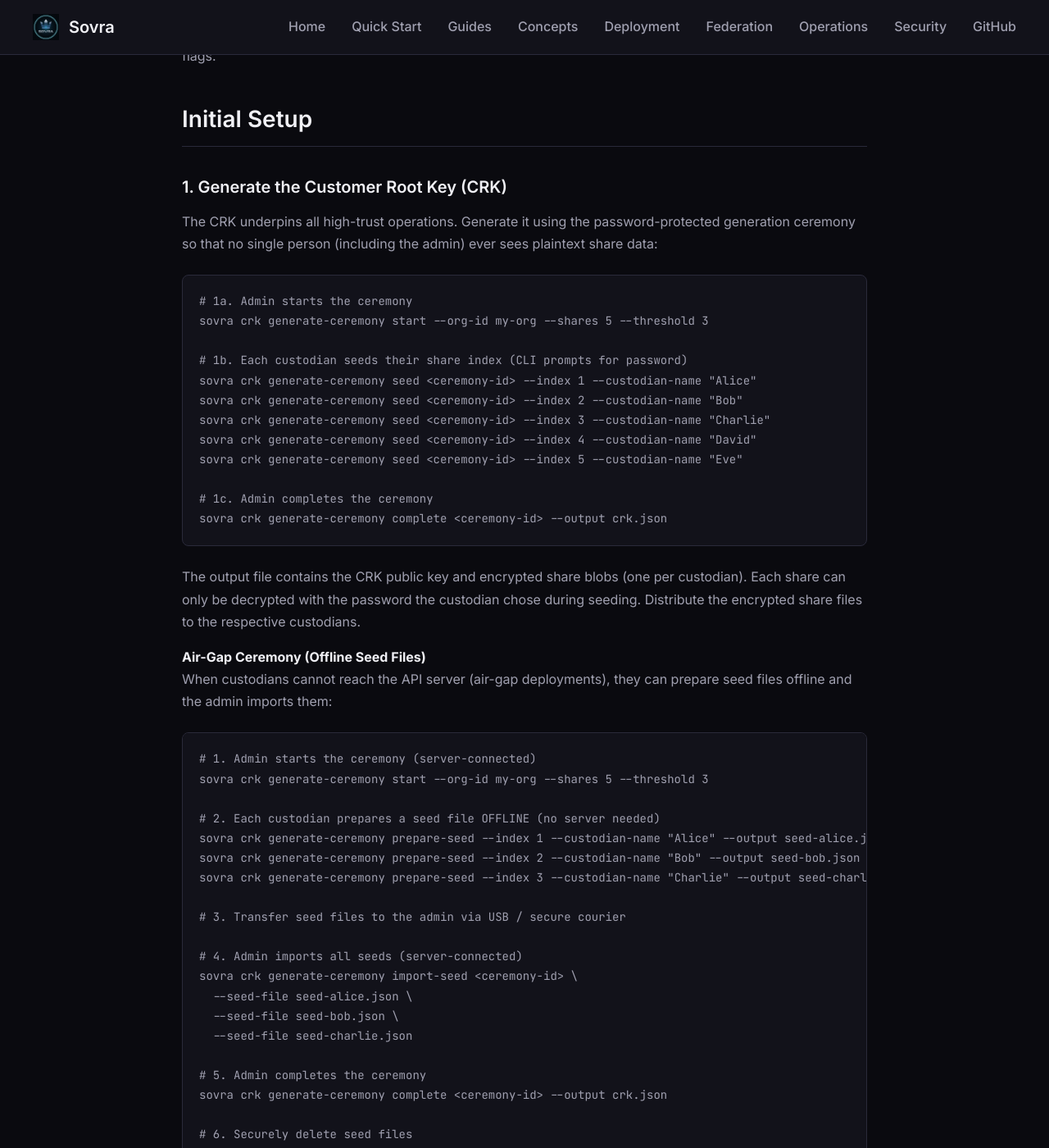
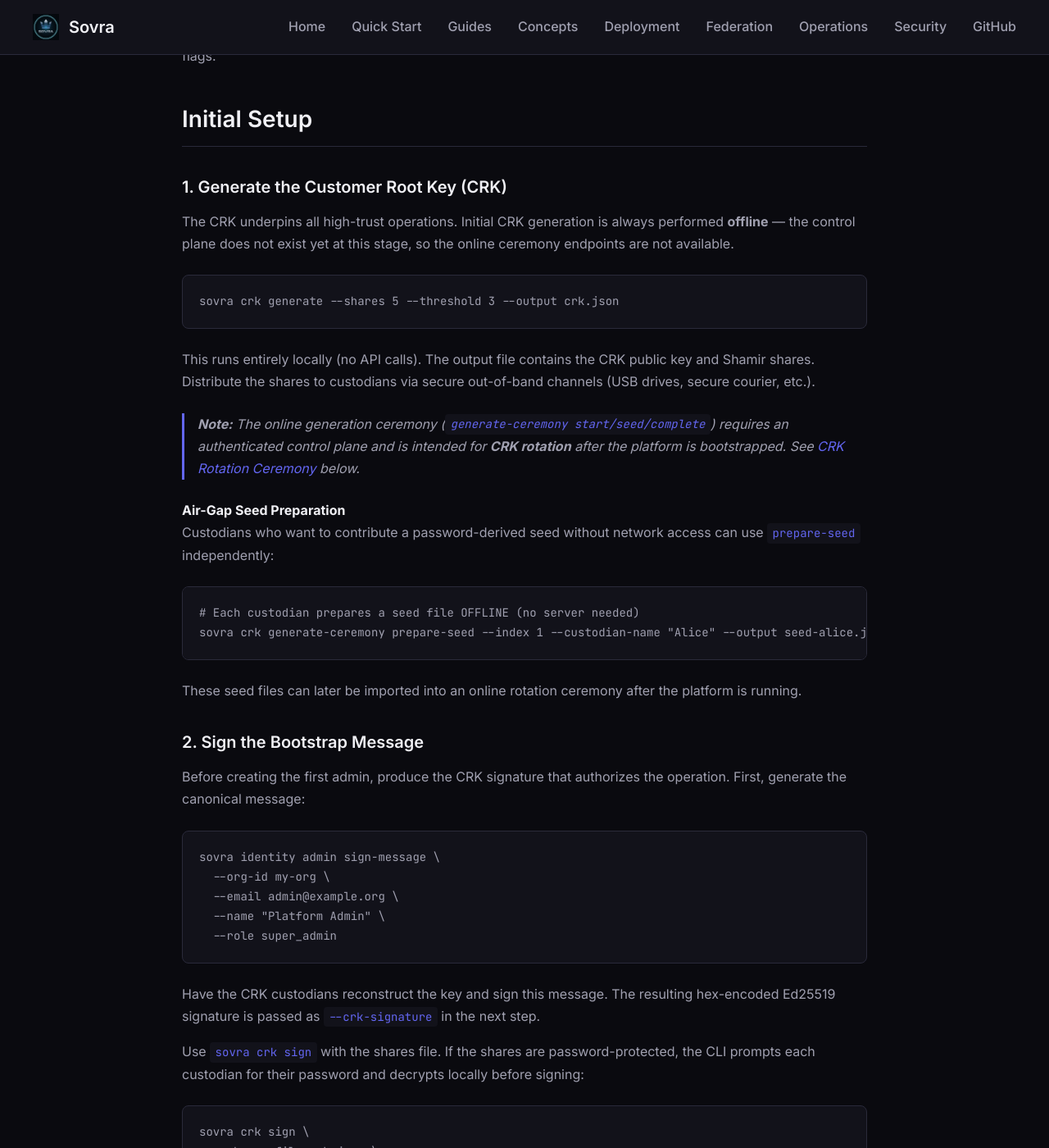
Before and after one commit to witlox/sovra, a Jekyll site: the page built from docs/guides/admin-guide.md, in a window 1280 px wide and 1400 px high, scrolled down 1163 px. Shown: the whole window at 82% size. Built offline with Jekyll 4.4.1, drawn with Linux system fonts in a browser that asks for light colours; some of the changed text lies outside the part shown.

Commit message:
offline seed init only

````diff
--- a/docs/guides/admin-guide.md
+++ b/docs/guides/admin-guide.md
@@ -47,61 +47,35 @@ file to avoid repeating these flags.
 
 ### 1. Generate the Customer Root Key (CRK)
 
-The CRK underpins all high-trust operations. Generate it using the
-password-protected generation ceremony so that no single person (including the
-admin) ever sees plaintext share data:
+The CRK underpins all high-trust operations. Initial CRK generation is always
+performed **offline** — the control plane does not exist yet at this stage, so
+the online ceremony endpoints are not available.
 
 ```bash
-# 1a. Admin starts the ceremony
-sovra crk generate-ceremony start --org-id my-org --shares 5 --threshold 3
-
-# 1b. Each custodian seeds their share index (CLI prompts for password)
-sovra crk generate-ceremony seed <ceremony-id> --index 1 --custodian-name "Alice"
-sovra crk generate-ceremony seed <ceremony-id> --index 2 --custodian-name "Bob"
-sovra crk generate-ceremony seed <ceremony-id> --index 3 --custodian-name "Charlie"
-sovra crk generate-ceremony seed <ceremony-id> --index 4 --custodian-name "David"
-sovra crk generate-ceremony seed <ceremony-id> --index 5 --custodian-name "Eve"
-
-# 1c. Admin completes the ceremony
-sovra crk generate-ceremony complete <ceremony-id> --output crk.json
+sovra crk generate --shares 5 --threshold 3 --output crk.json
 ```
 
-The output file contains the CRK public key and encrypted share blobs (one per
-custodian). Each share can only be decrypted with the password the custodian
-chose during seeding. Distribute the encrypted share files to the respective
-custodians.
+This runs entirely locally (no API calls). The output file contains the CRK
+public key and Shamir shares. Distribute the shares to custodians via secure
+out-of-band channels (USB drives, secure courier, etc.).
 
-#### Air-Gap Ceremony (Offline Seed Files)
+> **Note:** The online generation ceremony (`generate-ceremony start/seed/complete`)
+> requires an authenticated control plane and is intended for **CRK rotation**
+> after the platform is bootstrapped. See
+> [CRK Rotation Ceremony](#crk-rotation-ceremony) below.
 
-When custodians cannot reach the API server (air-gap deployments), they can
-prepare seed files offline and the admin imports them:
+#### Air-Gap Seed Preparation
+
+Custodians who want to contribute a password-derived seed without network access
+can use `prepare-seed` independently:
 
 ```bash
-# 1. Admin starts the ceremony (server-connected)
-sovra crk generate-ceremony start --org-id my-org --shares 5 --threshold 3
-
-# 2. Each custodian prepares a seed file OFFLINE (no server needed)
+# Each custodian prepares a seed file OFFLINE (no server needed)
 sovra crk generate-ceremony prepare-seed --index 1 --custodian-name "Alice" --output seed-alice.json
-sovra crk generate-ceremony prepare-seed --index 2 --custodian-name "Bob" --output seed-bob.json
-sovra crk generate-ceremony prepare-seed --index 3 --custodian-name "Charlie" --output seed-charlie.json
-
-# 3. Transfer seed files to the admin via USB / secure courier
-
-# 4. Admin imports all seeds (server-connected)
-sovra crk generate-ceremony import-seed <ceremony-id> \
-  --seed-file seed-alice.json \
-  --seed-file seed-bob.json \
-  --seed-file seed-charlie.json
-
-# 5. Admin completes the ceremony
-sovra crk generate-ceremony complete <ceremony-id> --output crk.json
-
-# 6. Securely delete seed files
-shred -u seed-*.json
 ```
 
-> **Dev/testing only:** `sovra crk generate` still exists but outputs plaintext
-> shares and prints a deprecation warning. Do not use it in production.
+These seed files can later be imported into an online rotation ceremony after
+the platform is running.
 
 ### 2. Sign the Bootstrap Message
 
@@ -1050,19 +1024,55 @@ sovra crk ceremony complete <ceremony-id>
 sovra crk ceremony cancel <ceremony-id>
 ```
 
-### Password-Protected CRK Generation
-
-See [Initial Setup - Generate the CRK](#1-generate-the-customer-root-key-crk)
-for the full generation ceremony walkthrough. When using an encrypted share in a
-signing ceremony, `add-share` auto-detects the format and prompts for the
-custodian's password:
+When using an encrypted share in a signing ceremony, `add-share` auto-detects
+the format and prompts for the custodian's password:
 
 ```bash
 sovra crk ceremony add-share <ceremony-id> --share-file share.json
 # CLI prompts for password, decrypts locally, submits plaintext over mTLS
 ```
 
-### CRK Rotation
+### CRK Rotation Ceremony
+
+Once the platform is bootstrapped and at least one admin is authenticated, you
+can use the **online generation ceremony** to rotate the CRK. Unlike initial
+generation, this flow runs through the API so that no single person ever sees
+the plaintext key material:
+
+```bash
+# 1. Admin starts the ceremony (requires mTLS auth)
+sovra --cert admin.crt --key admin.key \
+  crk generate-ceremony start --org-id my-org --shares 5 --threshold 3
+
+# 2. Each custodian seeds their share index (CLI prompts for password)
+sovra --cert admin.crt --key admin.key \
+  crk generate-ceremony seed <ceremony-id> --index 1 --custodian-name "Alice"
+sovra --cert admin.crt --key admin.key \
+  crk generate-ceremony seed <ceremony-id> --index 2 --custodian-name "Bob"
+# ... repeat for each custodian
+
+# 3. Admin completes the ceremony
+sovra --cert admin.crt --key admin.key \
+  crk generate-ceremony complete <ceremony-id> --output crk-rotated.json
+```
+
+For air-gapped custodians, use the offline seed preparation and import flow:
+
+```bash
+# Custodian prepares seed OFFLINE
+sovra crk generate-ceremony prepare-seed --index 1 --custodian-name "Alice" --output seed-alice.json
+
+# Admin imports seeds (server-connected)
+sovra --cert admin.crt --key admin.key \
+  crk generate-ceremony import-seed <ceremony-id> \
+  --seed-file seed-alice.json \
+  --seed-file seed-bob.json
+
+# Securely delete seed files after import
+shred -u seed-*.json
+```
+
+### CRK Rotation (Quick)
 
 ```bash
 sovra crk rotate --threshold 3
````
